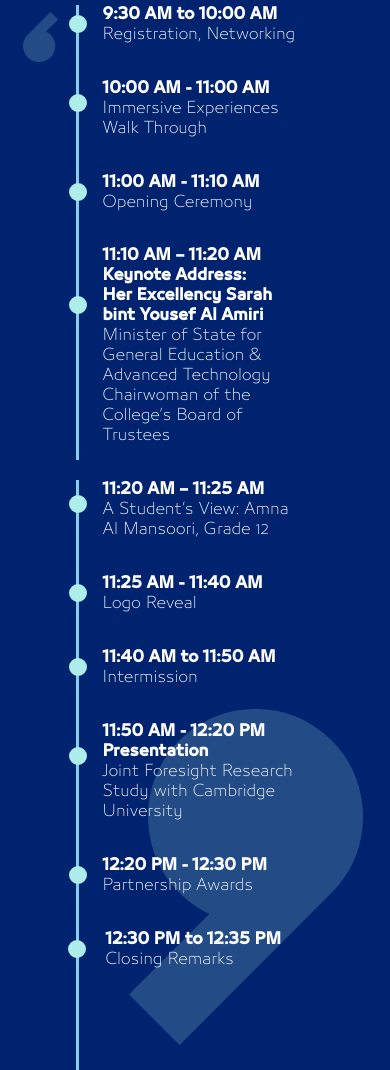
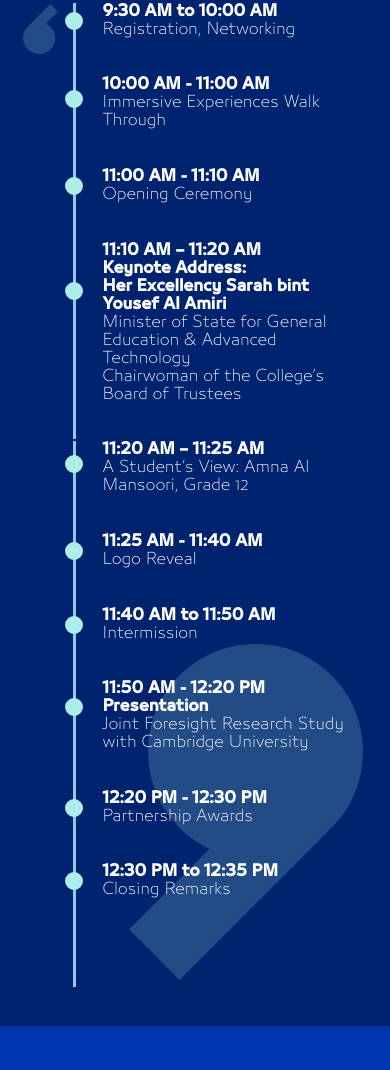
Before and after one commit to mujahidbcs92/CPI-Business-intv-task, a plain HTML site: page index.html in a window 390 px wide. Shown: the part 3229-4299 px from the top of the page. Drawn offline with Linux system fonts and the light colour scheme.

Commit message:
Update style.css

```diff
--- a/style.css
+++ b/style.css
@@ -1394,7 +1394,7 @@ footer {
     }
 
 
-    /*---------Adenda-Section----------*/
+     /*---------Adenda-Section----------*/
 
     .agenda-section {
         padding-top: 10%;
@@ -1429,10 +1429,11 @@ footer {
 
     .entry {
         margin-left: 0px;
+        width: 100%;
     }
 
     .entry-nth {
-        margin-left: 3px;
+        margin-left: 0px;
     }
 
     .entry-nth:before {
@@ -1451,7 +1452,7 @@ footer {
         content: "";
         position: absolute;
         width: 1px;
-        height: 212px;
+        height: 195px;
         display: block;
         border-radius: 0px;
         border: 1px solid skyblue;
@@ -1482,7 +1483,7 @@ footer {
         font-size: 15px;
         margin-bottom: 0px;
         color: #fff;
-        line-height: 20px;
+        line-height: 18px;
     }
 
 
```
